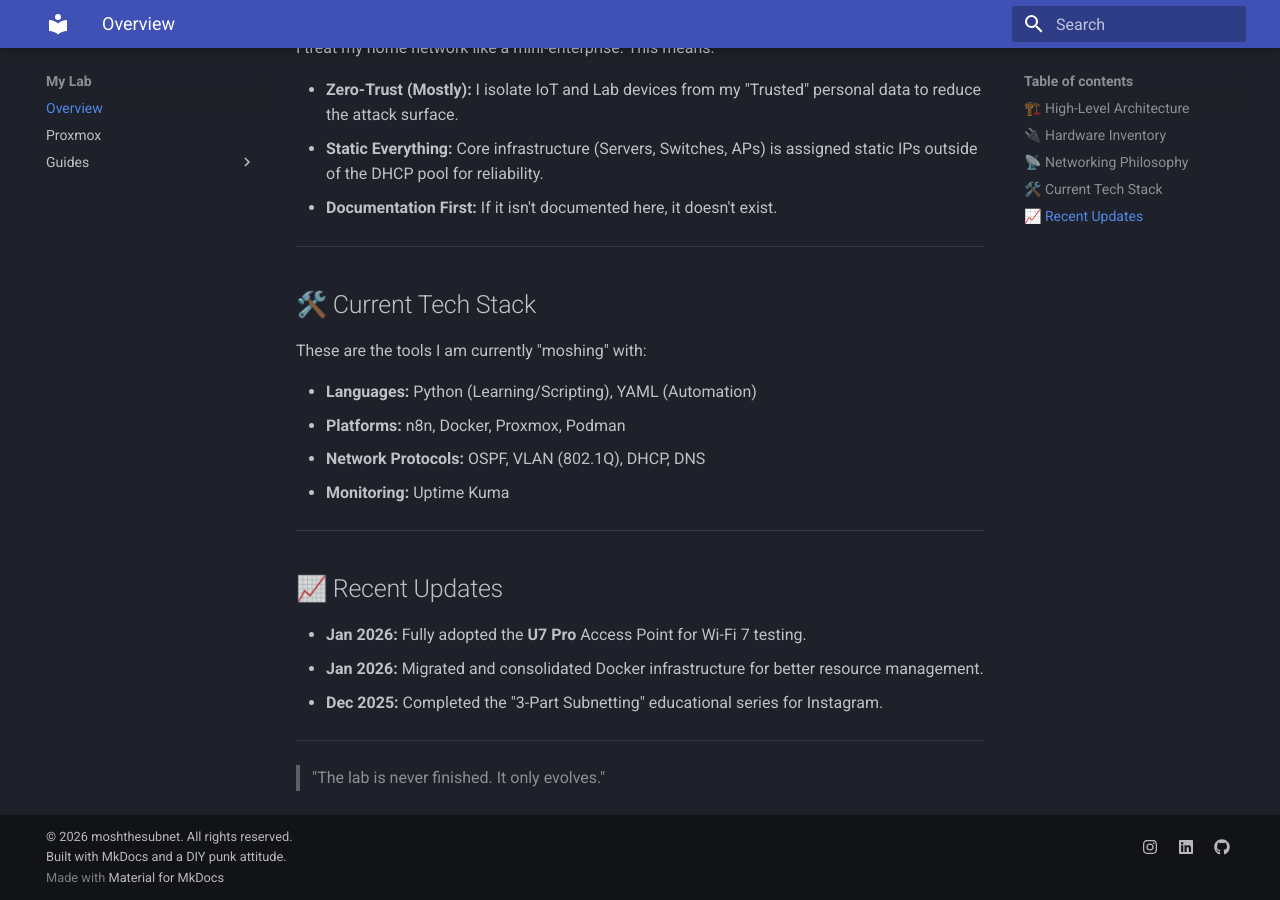
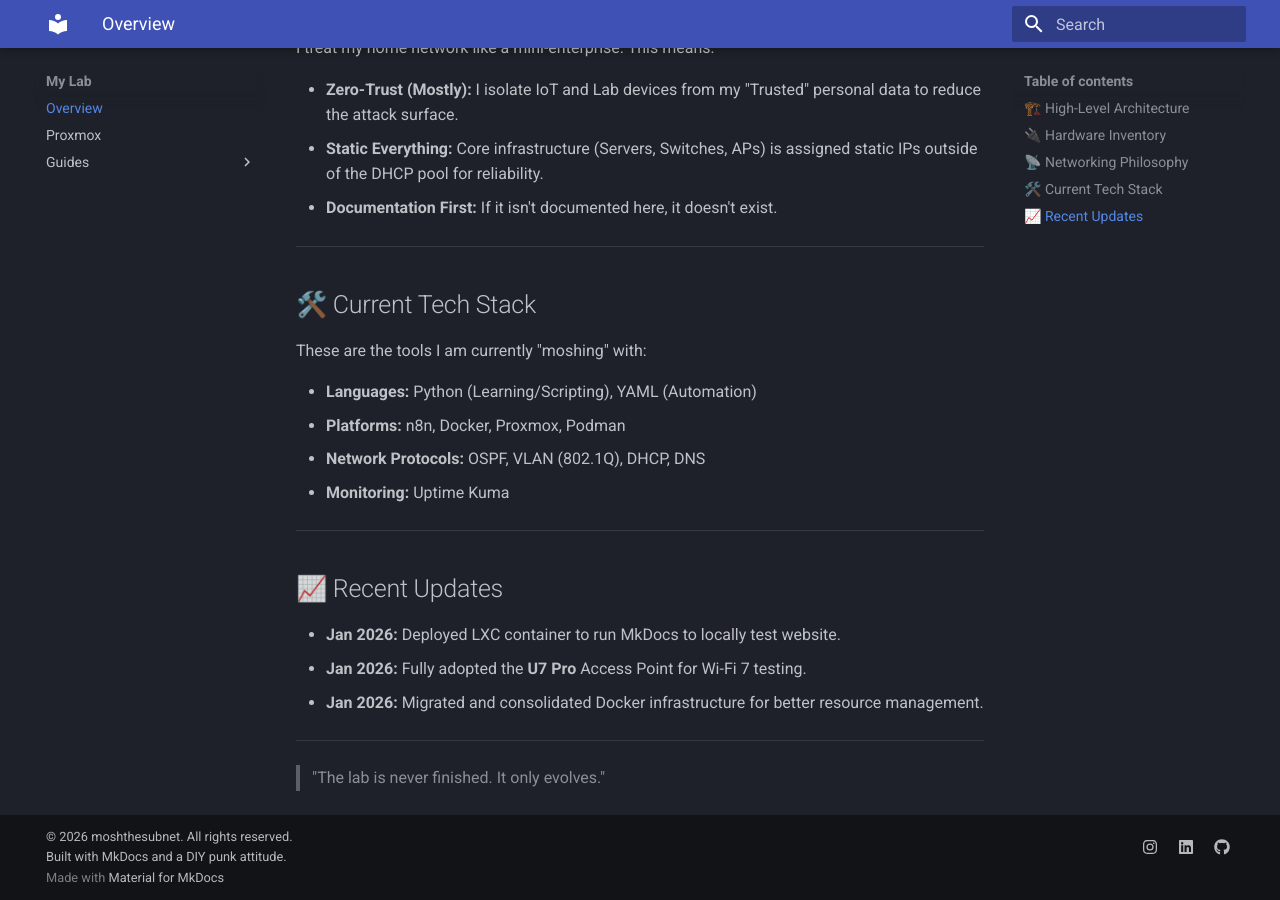
Before and after one commit to moshthesubnet/my-lab-docs, an MkDocs documentation site: the page built from docs/lab/overview.md, in a window 1280 px wide and 900 px high, scrolled down 1137 px. Built offline with MkDocs 1.6.1 and Material for MkDocs 9.7.7, drawn with Linux system fonts in a browser that asks for light colours.

Commit message:
Update to updates lol

```diff
--- a/docs/lab/overview.md
+++ b/docs/lab/overview.md
@@ -48,9 +48,10 @@ These are the tools I am currently "moshing" with:
 ---
 
 ## 📈 Recent Updates
+* **Jan 2026:** Deployed LXC container to run MkDocs to locally test website.
 * **Jan 2026:** Fully adopted the **U7 Pro** Access Point for Wi-Fi 7 testing.
 * **Jan 2026:** Migrated and consolidated Docker infrastructure for better resource management.
-* **Dec 2025:** Completed the "3-Part Subnetting" educational series for Instagram.
+
 
 ---
 
```
